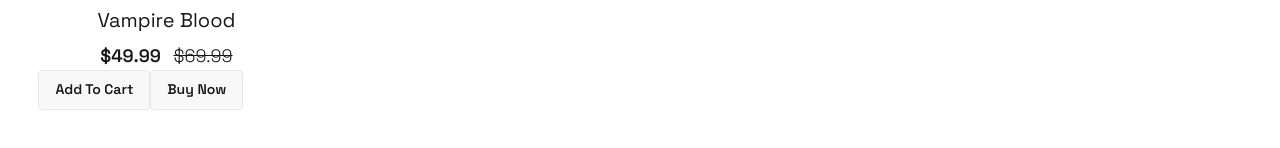
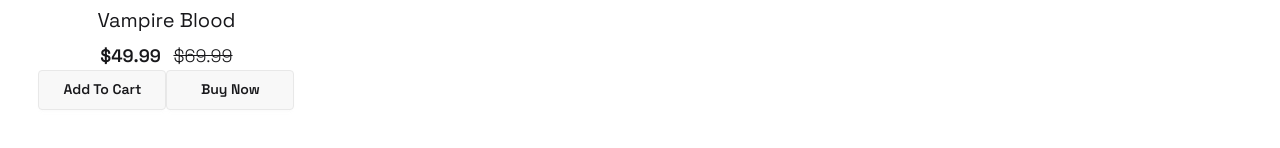
Before and after one commit to Suprio-Das/Fragrance-Fusion, a React (Vite) app: page / in a window 1280 px wide. Shown: the part 1130-1278 px from the top of the page. Built offline with nearby package versions, Linux system fonts and the light colour scheme.

Commit message:
Buttons set to grid

```diff
--- a/src/Components/Shared/ProductCard.jsx
+++ b/src/Components/Shared/ProductCard.jsx
@@ -21,7 +21,7 @@ const ProductCard = () => {
             <h1 className="text-xl text-center my-2">Vampire Blood</h1>
             <p className="text-lg font-semibold text-center">$49.99 <strike className="font-light ms-2">$69.99</strike></p>
             {/* Product Actions */}
-            <div>
+            <div className="grid grid-cols-2">
                 <button className="btn">Add To Cart</button>
                 <button className="btn">Buy Now</button>
             </div>
```
